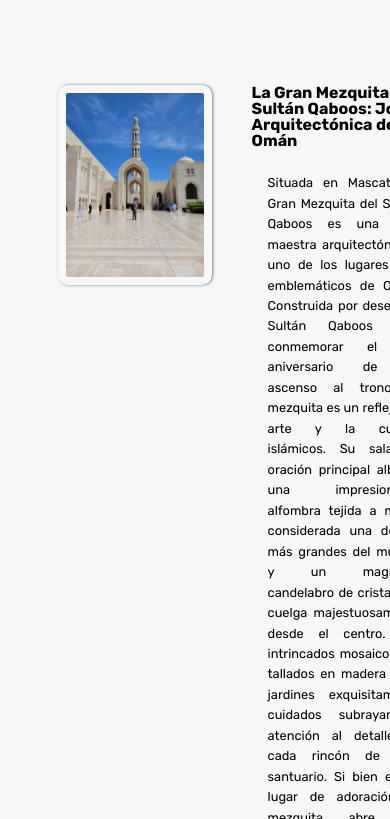
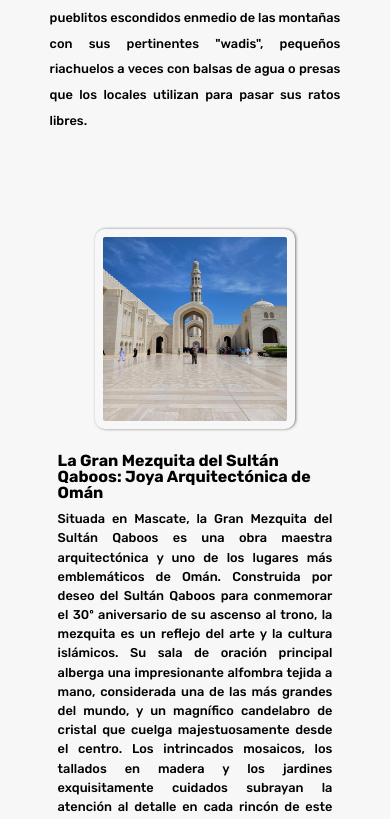
Before and after one commit to Etzelaire/etzelaire.github.io, a website: page Oman.html in a window 390 px wide. Shown: the part 1181-2000 px from the top of the page. Drawn offline with nearby package versions, Linux system fonts and the light colour scheme; some packages are replaced by stand-ins of ours; a script that the page names is missing.

Commit message:
ghjtyjftyj

```diff
--- a/Oman.html
+++ b/Oman.html
@@ -151,35 +151,36 @@
         <p>Omán es una tierra de contrastes. Lo que más me gustó fue recorrer las carreteras tan bien cuidadas (¡y llenas de radares!) mirando por la ventana y parando ocasionalmente para hacer las fotografías pertinentes a los distintos lugares. Te encuentras en Muscat rodeado de montañitas de roca puntiaguda y después de manejar durante media horita el paisaje cambia a montañas más grandes de arena y roca lisa. De vez en cuando pasas por delante de pueblitos escondidos enmedio de las montañas con sus pertinentes "wadis", pequeños riachuelos a veces con balsas de agua  o presas que los locales utilizan para pasar sus ratos libres. </p>
           </div>
 
-        <div class="features" id="oman-features">
+        <div class="features">
 
-          <div class="omanwrap">
+
           <img
             src="img/oman/grandmosque.jpeg"
             data-src="img/digital.jpg"
             alt="Computer"
             class="features__img"
           />
-          <div class="features__feature">
 
+          <div>
 
             <h5 class="features__header">La Gran Mezquita del Sultán Qaboos: Joya Arquitectónica de Omán</h5>
             <p>
               Situada en Mascate, la Gran Mezquita del Sultán Qaboos es una obra maestra arquitectónica y uno de los lugares más emblemáticos de Omán. Construida por deseo del Sultán Qaboos para conmemorar el 30º aniversario de su ascenso al trono, la mezquita es un reflejo del arte y la cultura islámicos. Su sala de oración principal alberga una impresionante alfombra tejida a mano, considerada una de las más grandes del mundo, y un magnífico candelabro de cristal que cuelga majestuosamente desde el centro. Los intrincados mosaicos, los tallados en madera y los jardines exquisitamente cuidados subrayan la atención al detalle en cada rincón de este santuario. Si bien es un lugar de adoración, la mezquita abre sus puertas a visitantes de todas las creencias, brindando un vistazo a la rica tapestry cultural de Omán.
 
             </p>
-          </div>
+            </div>
           </div>
 
 
-          <div class="omanwrap">
-          <div class="features__feature">
 
+          <div class="features">
+            <div>
             <h5 class="features__header">Bahía de Muscat</h5>
             <p>
               Anidada entre rugosas montañas y el sereno Mar de Omán, la Bahía de Mascate es el corazón palpitante de la capital omaní. Al recorrerla, uno se encuentra con una amalgama de lo antiguo y lo moderno: desde las tradicionales barcas de pesca, conocidas como dhows, que flotan suavemente en sus aguas, hasta el imponente Palacio Real que se alza en su ribera. Pasear por el puerto de Mutrah te sumerge en un ambiente mercantil lleno de aromas y colores, con su famoso zoco ofreciendo tesoros locales, desde incienso hasta joyería artesanal. Al caer la tarde, la bahía se viste de tonos dorados y carmesí, creando un espectáculo visual que es un regalo para cualquier viajero. Sin duda, la Bahía de Mascate es una joya que combina la rica historia de Omán con su hermoso paisaje marino.
             </p>
           </div>
+
           <img
             src="img/oman/bahia.jpeg"
             data-src="img/grow.jpg"
@@ -188,14 +189,14 @@
           />
           </div>
 
-          <div class="omanwrap">
+          <div class="features">
           <img
             src="img/oman/bizma sinkhole.jpeg"
             data-src="img/card.jpg"
             alt="mecca"
             class="features__img"
           />
-          <div class="features__feature">
+          <div>
 
             <h5 class="features__header">Bimmah Sinkhole: Una Joya Natural de Omán</h5>
             <p>
@@ -204,8 +205,8 @@
           </div>
           </div>
 
-          <div class="omanwrap">
-          <div class="features__feature" id="feature3">
+          <div class="features">
+            <div>
 
             <h5 class="features__header">Fuerte de Nizwa: Guardián del Legado Omaní</h5>
             <p>
@@ -219,8 +220,7 @@
             class="features__img"
           />
           </div>
-        </div>
-      </div>
+
       </section>
 
       <section class="section" id="how">
--- a/css/catalunya.css
+++ b/css/catalunya.css
@@ -57,33 +57,17 @@
 
 @media (max-width: 34em) {
 
-.features {
-    display: flex;
-    flex-direction: column;
-  }
+    .features {
+        flex-direction: column;
+        align-items: flex-start;
+    }
 
-  #feature2:nth-child(2) {
-    order: -1;
-  }
-
-/* Mobile First CSS */
-.omanwrap {
-    display: flex;
-    flex-direction: column; /* Stack items vertically on mobile */
-    align-items: center;
-    margin: 1rem 0;
-}
-
-.features__img {
-    max-width: 100%; /* Make image responsive */
-    display: block;
-    margin-bottom: 1rem; /* Spacing between image and text content */
-}
-
-.features__feature {
-    text-align: center; /* Center the text content */
-    padding: 1rem; /* Padding around the text content */
-}
+    .features__img {
+        order: -1; /** this ensures the image always comes first in the flexbox order **/
+        width: 100%;
+        margin: 0;
+        margin-bottom: 1em;
+    }
 
 
 
--- a/css/oman.css
+++ b/css/oman.css
@@ -57,12 +57,15 @@
 
 @media (max-width: 34em) {
 
-.features {
-    display: flex;
-    flex-direction: column;
-  }
+    .features {
+        flex-direction: column;
+        align-items: flex-start;
+    }
 
-  #feature2:nth-child(2) {
-    order: -1;
-  }
+    .features__img {
+        order: -1; /** this ensures the image always comes first in the flexbox order **/
+        width: 100%;
+        margin: 0;
+        margin-bottom: 1em;
+    }
 }
--- a/css/style.css
+++ b/css/style.css
@@ -181,6 +181,12 @@
       display: flex;
 
   }
+
+  .hero-textbox{
+    padding-top: 2rem;
+  }
+
+
 }
 
 /******************************************************/
--- a/css/uae.css
+++ b/css/uae.css
@@ -68,12 +68,15 @@
 
 @media (max-width: 34em) {
 
-.features {
-    display: flex;
-    flex-direction: column;
-  }
+    .features {
+        flex-direction: column;
+        align-items: flex-start;
+    }
 
-  #feature2:nth-child(2) {
-    order: -1;
-  }
+    .features__img {
+        order: -1; /** this ensures the image always comes first in the flexbox order **/
+        width: 100%;
+        margin: 0;
+        margin-bottom: 1em;
+    }
 }
```
Also changed, not shown: dubai.html (+20 -14 lines), saudi.html (+2 -0 lines), comollegar.html (line endings or trailing spaces).
